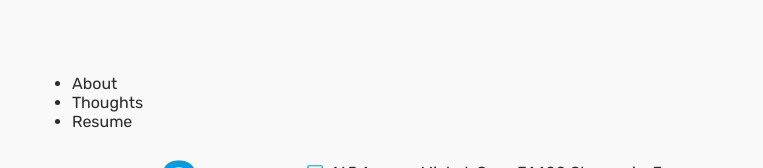
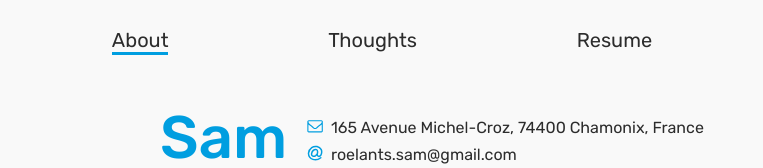
Before and after one commit to sroelants/sroelants, an Eleventy site: page src/index.njk in a window 1280 px wide. Shown: the top 168 px of the page, without its empty margins (258-1021 px from the left). Built offline with nearby package versions, Linux system fonts and the light colour scheme; Eleventy itself is replaced by a stand-in of ours; files that its build step writes are made by us from their sources.

Commit message:
Added 'thoughts' page

```diff
--- a/src/_includes/mainlayout.njk
+++ b/src/_includes/mainlayout.njk
@@ -9,7 +9,7 @@ section: about
     <meta name="viewport" content="width=device-width, initial-scale=1.0">
     <link href="https://fonts.googleapis.com/css?family=Rubik:400,500&display=swap"
       rel="stylesheet">
-    <link href="./assets/css/style.css" rel="stylesheet">
+    <link href="/assets/css/style.css" rel="stylesheet">
     <title>{{ title }}</title>
   </head>
   <body>
@@ -18,10 +18,10 @@ section: about
         <nav>
           <ul>
             <li {% if section == "about" %} class="active" {% endif %}>
-              <span><a href="#">About</a></span>
+              <span><a href="/">About</a></span>
             </li>
             <li {% if section == "thoughts" %} class="active" {% endif %}>
-              <span><a href="#">Thoughts</a></span>
+              <span><a href="./thoughts/">Thoughts</a></span>
             </li>
             <li {% if section == "resume" %} class="active" {% endif %}>
               <span><a href="#">Resume</a></span>
@@ -38,12 +38,12 @@ section: about
         <div class="contact">
           <dl>
             <div>
-              <dt><img src="./assets/img/envelope_icon.svg" class="glyph"></img></dt>
+              <dt><img src="/assets/img/envelope_icon.svg" class="glyph"></img></dt>
               <dd class="address">165 Avenue Michel-Croz, 74400 Chamonix, France
               </dd>
             </div>
             <div>
-              <dt><img src="./assets/img/at_icon.svg" class="glyph"></img></dt>
+              <dt><img src="/assets/img/at_icon.svg" class="glyph"></img></dt>
               <dd class="email">
                 <a href="mailto: roelants.sam@gmail.com" target="_blank">
                   roelants.sam@gmail.com
@@ -51,14 +51,14 @@ section: about
               </dd>
             </div>
             <div>
-              <dt><img src="./assets/img/phone_icon.svg" class="glyph"></img></dt>
+              <dt><img src="/assets/img/phone_icon.svg" class="glyph"></img></dt>
               <dd class="phone">
                 <a href="tel:+33 656 704 307" target="_blank">+33 656 704 307
                 </a>
               </dd>
             </div>
             <div>
-              <dt><img src="./assets/img/github_icon.svg" class="glyph"></img></dt>
+              <dt><img src="/assets/img/github_icon.svg" class="glyph"></img></dt>
               <dd class="github">
                 <a href="http://www.github.com/sroelants" target="_blank">
                   github.com/sroelants
--- a/src/assets/css/style.css
+++ b/src/assets/css/style.css
@@ -6,10 +6,28 @@ body {
   font-family: 'Rubik', sans-serif;
   font-size: 16px; }
 
+/* Navbar styling */
+nav {
+  font-size: 20px;
+  font-weight: 400;
+  padding-bottom: 30px; }
+  nav ul {
+    margin-top: 0;
+    margin-left: 0;
+    padding: 0;
+    display: flex;
+    list-style: none; }
+    nav ul li {
+      flex-grow: 1;
+      display: inline-block;
+      text-align: center; }
+    nav ul li.active span {
+      border-bottom: 3px solid #009ee0; }
+
 .content {
   max-width: 700px;
   margin: 0 auto;
-  padding: 50px 0 50px 0; }
+  padding: 20px 0 50px 0; }
 
 h1 {
   color: #2c2c2c;
```
Also changed, not shown: src/thoughts.njk (added, +8 -0 lines).
